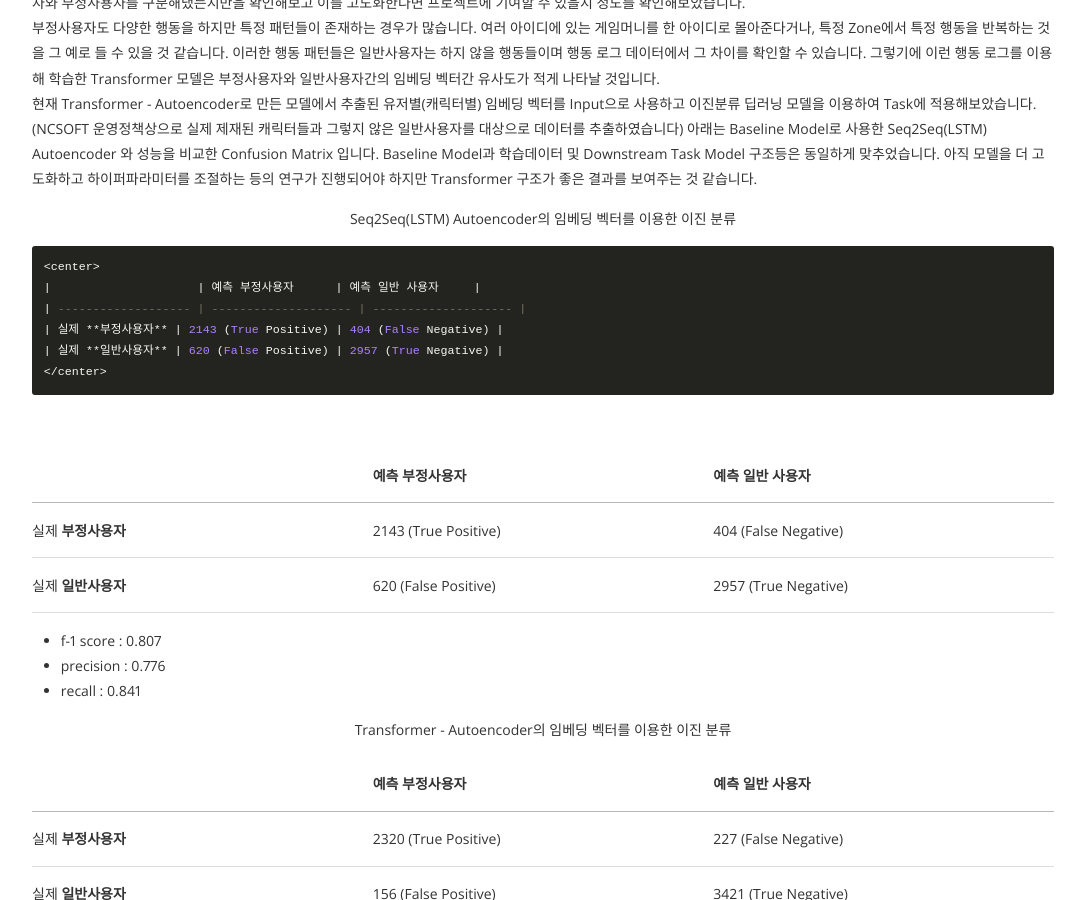
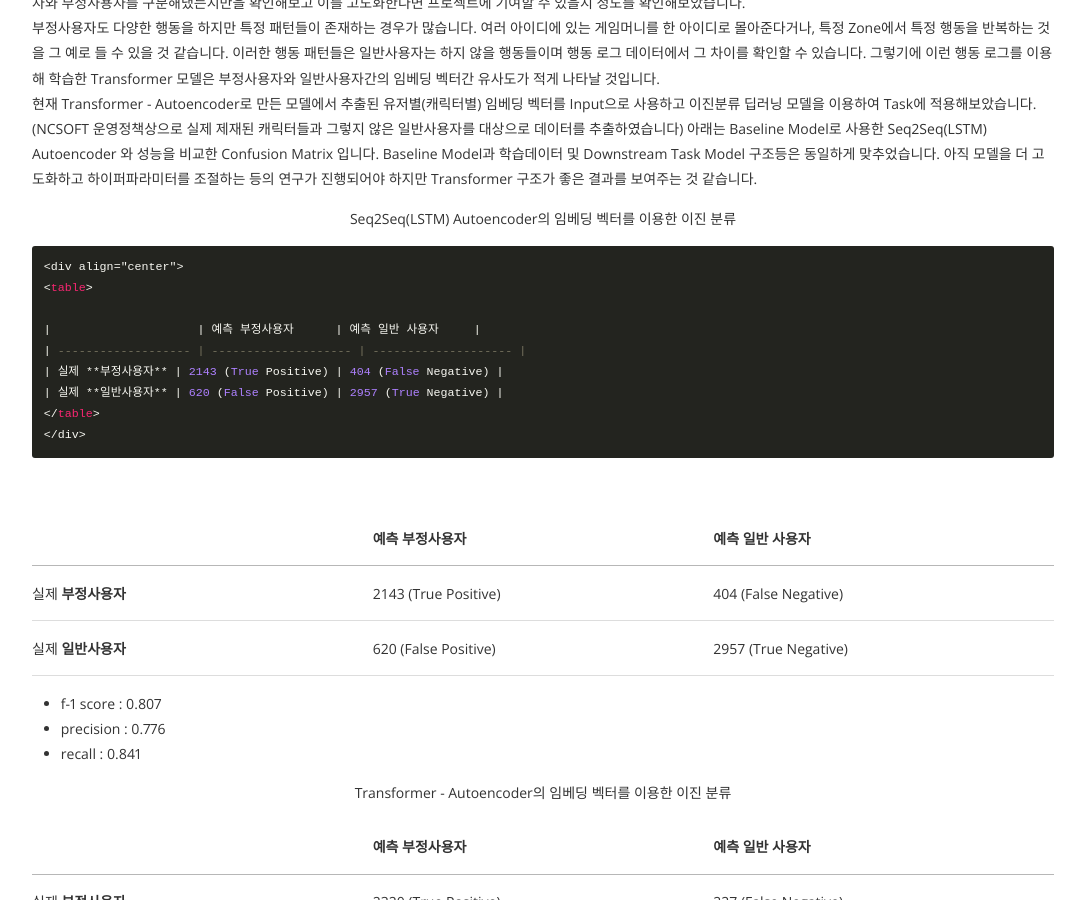
Before and after one commit to kurossncsoft/kurossncsoft.github.io, a Jekyll site: the page built from _posts/2021-04-13-transformer_embedding.md, in a window 1280 px wide and 900 px high, scrolled down 7240 px. Shown: the whole window, without its empty margins (97-1182 px from the left). Built offline with Jekyll 4.4.1, drawn with Linux system fonts in a browser that asks for light colours; nearby versions of some CDN libraries; comment, search, counter and statistics services are not loaded.

Commit message:
Update 2021-04-13-transformer_embedding.md

````diff
--- a/_posts/2021-04-13-transformer_embedding.md
+++ b/_posts/2021-04-13-transformer_embedding.md
@@ -167,12 +167,15 @@
 
 
 ```html
-<center>
+<div align="center">
+<table>
+
 |                     | 예측 부정사용자      | 예측 일반 사용자     |
 | ------------------- | -------------------- | -------------------- |
 | 실제 **부정사용자** | 2143 (True Positive) | 404 (False Negative) |
 | 실제 **일반사용자** | 620 (False Positive) | 2957 (True Negative) |
-</center>
+</table>
+</div>
 ```
 
 
````
